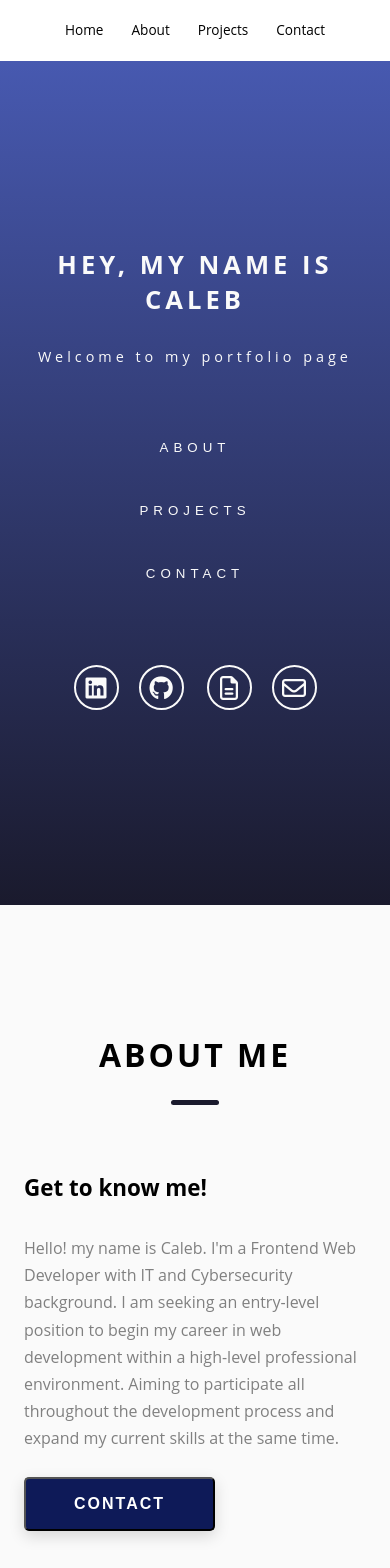
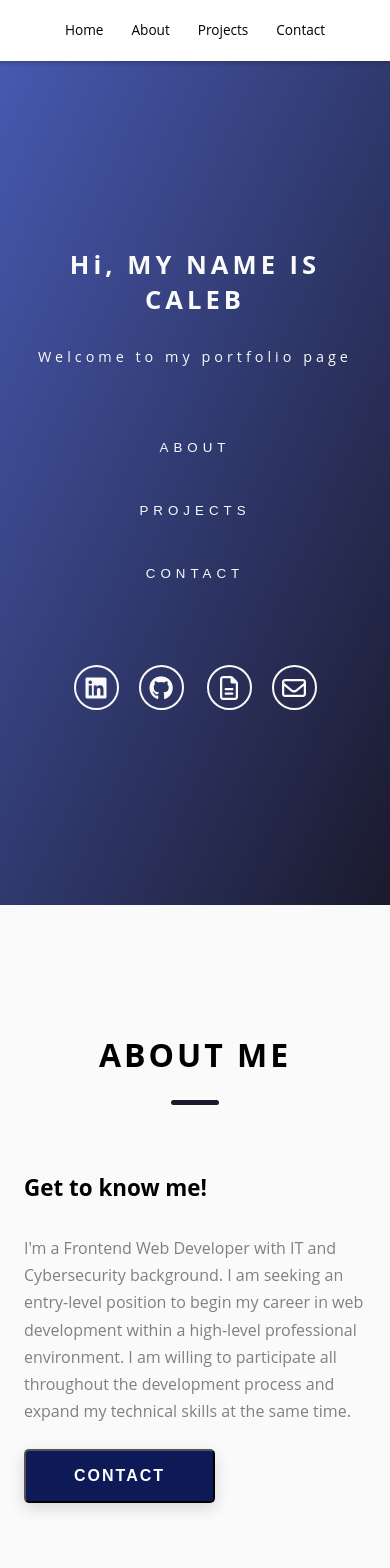
Before and after one commit to Swhag/old-portfolio, a React (Create React App) app: page / in a window 390 px wide. Shown: the top 1568 px of the page. Built offline with nearby package versions, Linux system fonts and the light colour scheme; the HTML template or start-up script is replaced by a standard one.

Commit message:
animation updated

```diff
--- a/package.json
+++ b/package.json
@@ -1,5 +1,6 @@
 {
   "name": "My Portfolio",
+  "homepage": ".",
   "version": "0.1.0",
   "private": true,
   "dependencies": {
@@ -11,6 +12,7 @@
     "@testing-library/user-event": "^13.5.0",
     "react": "^18.2.0",
     "react-dom": "^18.2.0",
+    "react-intersection-observer": "^9.4.1",
     "react-router": "^6.8.0",
     "react-router-dom": "^6.8.0",
     "react-scripts": "5.0.1",
@@ -20,7 +22,9 @@
     "start": "react-scripts start",
     "build": "react-scripts build",
     "test": "react-scripts test",
-    "eject": "react-scripts eject"
+    "eject": "react-scripts eject",
+    "predeploy": "npm run build",
+    "deploy": "gh-pages -d build"
   },
   "eslintConfig": {
     "extends": [
--- a/src/App.js
+++ b/src/App.js
@@ -45,7 +45,7 @@ function App() {
         contact={contact}
       ></About>
       <Projects projects={projects}></Projects>
-      {/* <Contact contact={contact}></Contact> */}
+      <Contact contact={contact}></Contact>
     </div>
   );
 }
--- a/src/components/About.js
+++ b/src/components/About.js
@@ -1,6 +1,10 @@
 import '../styles/about.css';
+import { useInView } from 'react-intersection-observer';
 
 function About(props) {
+  const { ref: left, inView: leftVisible } = useInView();
+  const { ref: right, inView: rightVisible } = useInView();
+
   const { scrollToSection, about, contact } = props;
   const skills = [
     'HTML',
@@ -23,22 +27,26 @@ function About(props) {
           <h1>ABOUT ME</h1>
         </div>
         <div className='about-content'>
-          <div className='content-left'>
+          <div
+            className={`content-left ${leftVisible ? 'content-animate' : ''}`}
+          >
             <h3>Get to know me!</h3>
-            <p>
-              Hello! my name is Caleb. I'm a Frontend Web Developer with IT and
-              Cybersecurity background. I am seeking an entry-level position to
-              begin my career in web development within a high-level
-              professional environment. Aiming to participate all throughout the
-              development process and expand my current skills at the same time.
+            <p ref={left}>
+              I'm a Frontend Web Developer with IT and Cybersecurity background.
+              I am seeking an entry-level position to begin my career in web
+              development within a high-level professional environment. I am
+              willing to participate all throughout the development process and
+              expand my technical skills at the same time.
             </p>
             <button className='btn' onClick={() => scrollToSection(contact)}>
               CONTACT
             </button>
           </div>
-          <div className='content-right'>
+          <div
+            className={`content-right ${rightVisible ? 'content-animate' : ''}`}
+          >
             <h3>My Skills</h3>
-            <div className='skills'>
+            <div className='skills' ref={right}>
               {skills.map((skill, i) => {
                 return (
                   <button key={i} className='skill-tag'>
--- a/src/components/Contact.js
+++ b/src/components/Contact.js
@@ -1,15 +1,15 @@
 import React from 'react';
-import '../styles/miniProjects.css';
+import '../styles/contact.css';
 
 function Contact(props) {
   const { contact } = props;
 
   return (
-    <div className='mini-project-section' ref={contact}>
-      <div className='mini-project-header'>
-        <h2>
-          <span>Contact</span>
-        </h2>
+    <div className='contact-section' ref={contact}>
+      <div className='contact-container'>
+        <div className='contact-header'>
+          <h1>CONTACT</h1>
+        </div>
       </div>
     </div>
   );
--- a/src/components/Hero.js
+++ b/src/components/Hero.js
@@ -1,16 +1,25 @@
-import React from 'react';
+import { useEffect, useState } from 'react';
 import '../styles/hero.css';
 
 function Hero(props) {
   const { scrollToSection, hero, about, projects, contact } = props;
+  const [fadeIn, setFadeIn] = useState('start');
+
+  useEffect(() => {
+    setFadeIn('end');
+
+    return () => {
+      setFadeIn('');
+    };
+  }, []);
 
   return (
     <div className='hero' ref={hero}>
       <div className='hero-inner'>
-        <h1>HEY, MY NAME IS CALEB</h1>
-        <p>Welcome to my portfolio page</p>
+        <h1 className={`name ${fadeIn}`}>Hi, MY NAME IS CALEB</h1>
+        <p className={`welcome ${fadeIn}`}>Welcome to my portfolio page</p>
       </div>
-      <div className='button-wrapper'>
+      <div className={`button-wrapper ${fadeIn}`}>
         <div>
           <button onClick={() => scrollToSection(about)}>ABOUT</button>
         </div>
@@ -22,7 +31,7 @@ function Hero(props) {
         </div>
       </div>
       <MobileIcons></MobileIcons>
-      <div className='mouse-scroll-container'>
+      <div className={`mouse-scroll-container ${fadeIn}`}>
         <div className='mouse'></div>
       </div>
     </div>
--- a/src/components/Projects.js
+++ b/src/components/Projects.js
@@ -1,5 +1,6 @@
 import React from 'react';
 import '../styles/projects.css';
+import { useInView } from 'react-intersection-observer';
 
 function Projects(props) {
   const { projects } = props;
@@ -19,16 +20,14 @@ function Projects(props) {
 }
 
 function Project1(props) {
+  const { ref: project1, inView: myElementIsVisible } = useInView();
+
   return (
-    <div className='project'>
-      <video
-        className='project-video'
-        controls
-        autoPlay
-        muted
-        loop
-        preload='metadata'
-      >
+    <div
+      className={`project ${myElementIsVisible ? 'project-animate' : ''}`}
+      ref={project1}
+    >
+      <video className='project-video' controls muted loop preload='metadata'>
         <source src='../Videos/e-commerce.mp4' type='video/mp4' />
       </video>
 
@@ -61,16 +60,16 @@ function Project1(props) {
 }
 
 function Project2(props) {
+  const { ref: project2, inView: myElementIsVisible } = useInView();
+
   return (
-    <div className='project'>
-      <video
-        className='project-video'
-        controls
-        autoPlay
-        muted
-        loop
-        preload='metadata'
-      >
+    <div
+      className={`project-reverse ${
+        myElementIsVisible ? 'project-animate' : ''
+      }`}
+      ref={project2}
+    >
+      <video className='project-video' controls muted loop preload='metadata'>
         <source src='../Videos/CVBuilder.mp4' type='video/mp4' />
       </video>
 
@@ -103,16 +102,14 @@ function Project2(props) {
 }
 
 function Project3(props) {
+  const { ref: project3, inView: myElementIsVisible } = useInView();
+
   return (
-    <div className='project'>
-      <video
-        className='project-video'
-        controls
-        autoPlay
-        muted
-        loop
-        preload='metadata'
-      >
+    <div
+      className={`project ${myElementIsVisible ? 'project-animate' : ''}`}
+      ref={project3}
+    >
+      <video className='project-video' controls muted loop preload='metadata'>
         <source src='../Videos/WeatherApp.mp4' type='video/mp4' />
       </video>
 
--- a/src/styles/about.css
+++ b/src/styles/about.css
@@ -1,7 +1,6 @@
 .about-section {
   width: 100%;
   background-color: #fafafa;
-
   padding: 8rem 1rem;
 }
 
@@ -41,6 +40,22 @@
 .content-left,
 .content-right {
   max-width: 30rem;
+  transition: all 0.8s ease-in-out;
+  opacity: 0;
+}
+
+.content-left {
+  transform: translateX(-30%);
+}
+
+.content-right {
+  transform: translateY(40%);
+}
+
+.content-animate {
+  transform: translateX(0);
+  transform: translateY(0);
+  opacity: 1;
 }
 
 .content-left h3,
@@ -59,6 +74,10 @@
 .content-left button {
   padding: 1rem 3rem;
   font-size: 1rem;
+}
+
+.content-left button:hover {
+  opacity: 0.9;
 }
 
 .skills {
--- /dev/null
+++ b/src/styles/contact.css
@@ -0,0 +1,29 @@
+.contact-section {
+  width: 100%;
+  background-color: #fafafa;
+  padding: 8rem 1rem;
+}
+
+/* ------------------------------------- */
+
+.contact-header h1 {
+  display: block;
+  font-size: 2rem;
+  text-transform: uppercase;
+  letter-spacing: 3px;
+  text-align: center;
+  margin-bottom: 6rem;
+  position: relative;
+}
+
+.contact-header h1::after {
+  content: '';
+  position: absolute;
+  top: calc(100% + 1.5rem);
+  height: 5px;
+  width: 3rem;
+  background: var(--primary-color);
+  left: 50%;
+  transform: translateX(-50%);
+  border-radius: 5px;
+}
--- a/src/styles/hero.css
+++ b/src/styles/hero.css
@@ -1,5 +1,5 @@
 .hero {
-  background-image: linear-gradient(to bottom, #4759b0, #1a1a2d);
+  background-image: linear-gradient(to bottom right, #4759b0, #1a1a2d);
   width: 100%;
   max-height: 80vh;
   height: 70rem;
@@ -26,14 +26,28 @@
   letter-spacing: 4px;
 }
 
-.hero-inner h1 {
+.start {
+  transform: translateY(25%);
+  opacity: 0;
+}
+
+.end {
+  transform: translateY(0);
+  opacity: 1;
+}
+
+.name {
   font-size: 2rem;
   text-align: center;
+  transition: all 0.4s ease-in-out;
 }
 
-.hero-inner p {
+.welcome {
   font-size: 1.4rem;
   text-align: center;
+
+  transition: all 0.4s ease-in-out;
+  transition-delay: 0.8s;
 }
 
 @media (max-width: 768px) {
@@ -65,6 +79,9 @@
   justify-content: center;
   align-items: center;
   width: 800px;
+
+  transition: all 0.4s ease-in-out;
+  transition-delay: 1.6s;
 }
 
 .button-wrapper div {
@@ -92,6 +109,7 @@
 
 .button-wrapper button:hover {
   background-color: rgba(255, 255, 255, 0.2);
+  cursor: pointer;
 }
 
 @media (max-width: 768px) {
@@ -162,6 +180,9 @@
 .mouse-scroll-container {
   position: absolute;
   bottom: 3rem;
+
+  transition: all 0.4s ease-in-out;
+  transition-delay: 1.6s;
 }
 
 .mouse {
@@ -171,6 +192,7 @@
   border-radius: 60px;
   position: relative;
   overflow: hidden;
+  transform: scale(1.2);
 }
 
 .mouse::before {
--- a/src/styles/miniProjects.css
+++ /dev/null
@@ -1,35 +0,0 @@
-.mini-project-section {
-  width: 100%;
-  margin-bottom: 220px;
-}
-
-/* -------------------------------- */
-/* header */
-/* -------------------------------- */
-
-.mini-project-header h2 {
-  border-bottom: 1px solid var(--secondary-color);
-  width: 100%;
-  padding-top: 90px;
-  line-height: 0.1em;
-  font-size: 2rem;
-  font-weight: 400;
-  text-align: center;
-}
-
-.mini-project-header h2 span {
-  background-color: var(--primary-color);
-  color: #e6e6e6;
-  padding: 0 10px;
-}
-
-@media (max-width: 768px) {
-  .mini-project-section {
-    margin-bottom: 20px;
-  }
-
-  .mini-project-header h2 {
-    padding-top: 90px;
-    font-size: 1.3rem;
-  }
-}
--- a/src/styles/navbar.css
+++ b/src/styles/navbar.css
@@ -1,5 +1,6 @@
 .navbar {
   background-color: rgba(255, 255, 255, 1);
+  box-shadow: 0 2px 4px 0 rgba(0, 0, 0, 0.2);
 
   color: #000;
   width: 100%;
--- a/src/styles/projects.css
+++ b/src/styles/projects.css
@@ -1,7 +1,7 @@
 .projects-section {
   width: 100%;
   padding: 8rem 1rem;
-  background-image: linear-gradient(to bottom, #4759b0, #1a1a2d);
+  background-image: linear-gradient(to bottom right, #1a1a2d, #4759b0);
   color: var(--text-color);
 }
 
@@ -38,9 +38,23 @@
   align-items: center;
 }
 
-.project {
+.project,
+.project-reverse {
   display: flex;
   margin-bottom: 8rem;
+  transition: all 0.6s ease-in-out;
+  transform: translateX(-20%);
+  opacity: 0;
+}
+
+.project-reverse {
+  flex-direction: row-reverse;
+  transform: translateX(20%);
+}
+
+.project-animate {
+  transform: translateX(0);
+  opacity: 1;
 }
 
 .project-video {
@@ -62,7 +76,7 @@
 
 .project-content p {
   font-size: 1.2rem;
-  color: #bdbdbd;
+  color: #cccccc;
   max-width: 30rem;
   line-height: 1.7;
   margin-bottom: 3rem;
@@ -71,6 +85,10 @@
 @media (max-width: 1024px) {
   .project {
     display: flex;
+    flex-direction: column;
+  }
+
+  .project-reverse {
     flex-direction: column;
   }
 
```
Also changed, not shown: 1 other file (tests, documents, lock files or other folders).
